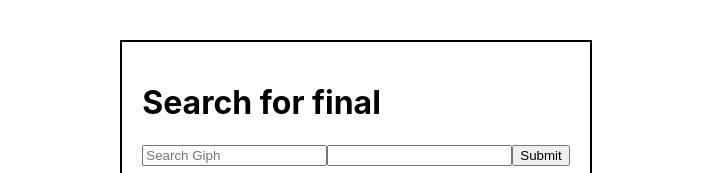
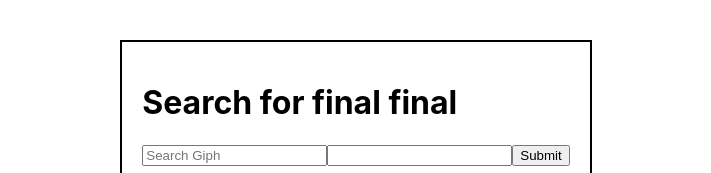
Before and after one commit to Mhorvilleur13/React-Giph-Search, a React (Create React App) app: page / in a window 1280 px wide. Shown: the top 173 px of the page, without its empty margins (284-995 px from the left). Built offline with nearby package versions, Linux system fonts and the light colour scheme; no server answers.

Commit message:
final for real

```diff
--- a/src/SearchBar/SearchGiph.js
+++ b/src/SearchBar/SearchGiph.js
@@ -12,7 +12,7 @@ export function SearchGiph({ giphSearch }) {
   };
   return (
     <div className="giph-search">
-      <h1>Search for final</h1>
+      <h1>Search for final final</h1>
       <form onSubmit={handleSubmit}>
         <input
           type="text"
```
